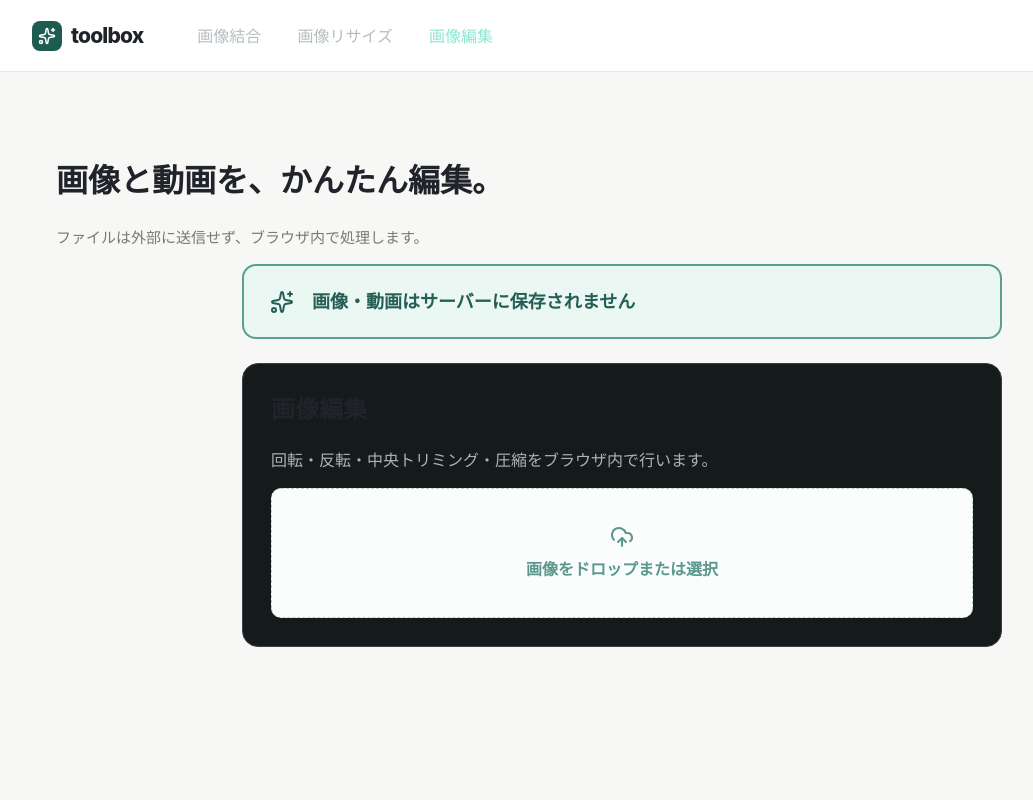
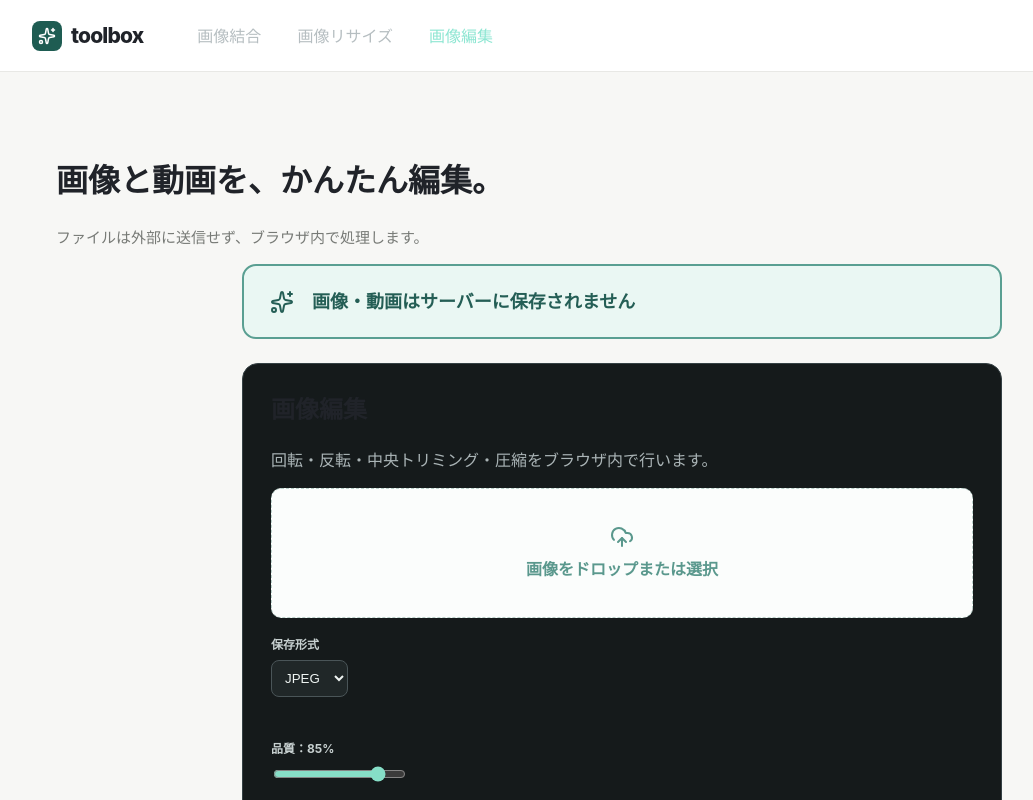
Before and after one commit to tihiron747/Photo-Editor-in-browser, a React (Vite) app: page / in a window 1280 px wide. Both pictures are taken after a click on the button "画像編集". Shown: the top 800 px of the page, without its empty margins (18-1051 px from the left). Built offline with nearby package versions, Linux system fonts and the light colour scheme.

Commit message:
画像ツールの設定を常時表示

```diff
--- a/src/main7.tsx
+++ b/src/main7.tsx
@@ -30,14 +30,14 @@ function Resize() {
   const [src, setSrc] = useState(''); const [width, setWidth] = useState(0); const [height, setHeight] = useState(0); const [format, setFormat] = useState('image/png');
   const add = async (files: File[]) => { const file = files.find(item => item.type.startsWith('image/')); if (!file) return; const url = imageUrl(file); const image = await loadImage(url); setSrc(url); setWidth(image.width); setHeight(image.height); };
   const save = async () => { const image = await loadImage(src); const canvas = document.createElement('canvas'); canvas.width = width; canvas.height = height; canvas.getContext('2d')!.drawImage(image, 0, 0, width, height); download(canvas.toDataURL(format, .9), `resized.${format === 'image/jpeg' ? 'jpg' : format === 'image/webp' ? 'webp' : 'png'}`); };
-  return <section className="tool-card"><h2>画像リサイズ</h2><p className="hint">用途に合わせたサイズへ変更できます。</p><Drop accept="image/*" onFiles={add} label={src ? '画像を変更' : '画像をドロップまたは選択'} />{src && <><div className="preset-row">{presets.map(([name, w, h]) => <button key={name} onClick={() => { setWidth(w); setHeight(h); }}>{name}<small>{w}×{h}</small></button>)}</div><div className="dimensions"><label>幅<input type="number" min="1" value={width} onChange={e => setWidth(+e.target.value)} /></label><label>高さ<input type="number" min="1" value={height} onChange={e => setHeight(+e.target.value)} /></label></div><label>保存形式<select value={format} onChange={e => setFormat(e.target.value)}><option value="image/png">PNG</option><option value="image/jpeg">JPEG</option><option value="image/webp">WebP</option></select></label><button className="download full" onClick={save}><Download />リサイズして保存</button></>}</section>;
+  return <section className="tool-card"><h2>画像リサイズ</h2><p className="hint">用途に合わせたサイズへ変更できます。</p><Drop accept="image/*" onFiles={add} label={src ? '画像を変更' : '画像をドロップまたは選択'} /><div className="preset-row">{presets.map(([name, w, h]) => <button key={name} onClick={() => { setWidth(w); setHeight(h); }}>{name}<small>{w}×{h}</small></button>)}</div><div className="dimensions"><label>幅<input type="number" min="1" value={width || ''} placeholder="幅" onChange={e => setWidth(+e.target.value)} /></label><label>高さ<input type="number" min="1" value={height || ''} placeholder="高さ" onChange={e => setHeight(+e.target.value)} /></label></div><label>保存形式<select value={format} onChange={e => setFormat(e.target.value)}><option value="image/png">PNG</option><option value="image/jpeg">JPEG</option><option value="image/webp">WebP</option></select></label><button className="download full" disabled={!src || width < 1 || height < 1} onClick={save}><Download />リサイズして保存</button></section>;
 }
 
 function Editor() {
   const [src, setSrc] = useState(''); const [format, setFormat] = useState('image/jpeg'); const [quality, setQuality] = useState(.85); const [rotation, setRotation] = useState(0); const [flipX, setFlipX] = useState(false); const [flipY, setFlipY] = useState(false); const [crop, setCrop] = useState(false);
   const add = (files: File[]) => { const file = files.find(item => item.type.startsWith('image/')); if (file) setSrc(imageUrl(file)); };
   const save = async () => { if (!src) return; const image = await loadImage(src); const side = crop ? Math.min(image.width, image.height) : 0; const sw = crop ? side : image.width; const sh = crop ? side : image.height; const canvas = document.createElement('canvas'); const quarter = rotation % 180 !== 0; canvas.width = quarter ? sh : sw; canvas.height = quarter ? sw : sh; const ctx = canvas.getContext('2d')!; ctx.translate(canvas.width / 2, canvas.height / 2); ctx.rotate(rotation * Math.PI / 180); ctx.scale(flipX ? -1 : 1, flipY ? -1 : 1); ctx.drawImage(image, crop ? (side - image.width) / 2 : -image.width / 2, crop ? (side - image.height) / 2 : -image.height / 2); download(canvas.toDataURL(format, quality), `edited.${format === 'image/jpeg' ? 'jpg' : format === 'image/webp' ? 'webp' : 'png'}`); };
-  return <section className="tool-card"><h2>画像編集</h2><p className="hint">回転・反転・中央トリミング・圧縮をブラウザ内で行います。</p><Drop accept="image/*" onFiles={add} label={src ? '画像を変更' : '画像をドロップまたは選択'} />{src && <><img className="editor-preview" src={src} style={{ transform: `rotate(${rotation}deg) scale(${flipX ? -1 : 1},${flipY ? -1 : 1})` }} /><div className="editor-controls"><label>保存形式<select value={format} onChange={e => setFormat(e.target.value)}><option value="image/jpeg">JPEG</option><option value="image/png">PNG</option><option value="image/webp">WebP</option></select></label><label>品質：{Math.round(quality * 100)}%<input className="range" type="range" min=".1" max="1" step=".05" value={quality} onChange={e => setQuality(+e.target.value)} /></label><div className="action-grid"><button onClick={() => setRotation((rotation + 270) % 360)}><RotateCcw />左回転</button><button onClick={() => setRotation((rotation + 90) % 360)}><RotateCw />右回転</button><button onClick={() => setFlipX(v => !v)}><FlipHorizontal />左右反転</button><button onClick={() => setFlipY(v => !v)}><FlipVertical />上下反転</button><button className={crop ? 'selected' : ''} onClick={() => setCrop(v => !v)}><Crop />中央トリミング</button></div></div><button className="download full" onClick={save}><Download />編集後の画像を保存</button></>}</section>;
+  return <section className="tool-card"><h2>画像編集</h2><p className="hint">回転・反転・中央トリミング・圧縮をブラウザ内で行います。</p><Drop accept="image/*" onFiles={add} label={src ? '画像を変更' : '画像をドロップまたは選択'} />{src && <img className="editor-preview" src={src} style={{ transform: `rotate(${rotation}deg) scale(${flipX ? -1 : 1},${flipY ? -1 : 1})` }} />}<div className="editor-controls"><label>保存形式<select value={format} onChange={e => setFormat(e.target.value)}><option value="image/jpeg">JPEG</option><option value="image/png">PNG</option><option value="image/webp">WebP</option></select></label><label>品質：{Math.round(quality * 100)}%<input className="range" type="range" min=".1" max="1" step=".05" value={quality} onChange={e => setQuality(+e.target.value)} /></label><div className="action-grid"><button disabled={!src} onClick={() => setRotation((rotation + 270) % 360)}><RotateCcw />左回転</button><button disabled={!src} onClick={() => setRotation((rotation + 90) % 360)}><RotateCw />右回転</button><button disabled={!src} onClick={() => setFlipX(v => !v)}><FlipHorizontal />左右反転</button><button disabled={!src} onClick={() => setFlipY(v => !v)}><FlipVertical />上下反転</button><button disabled={!src} className={crop ? 'selected' : ''} onClick={() => setCrop(v => !v)}><Crop />中央トリミング</button></div></div><button className="download full" disabled={!src} onClick={save}><Download />編集後の画像を保存</button></section>;
 }
 
 function download(data: string, name: string) { const a = document.createElement('a'); a.href = data; a.download = name; a.click(); }
```
Also changed, not shown: src/integrated.css (+1 -0 lines).
